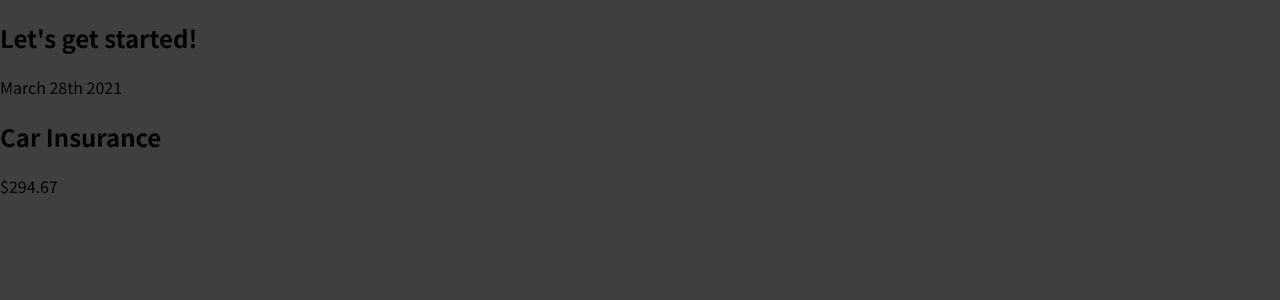
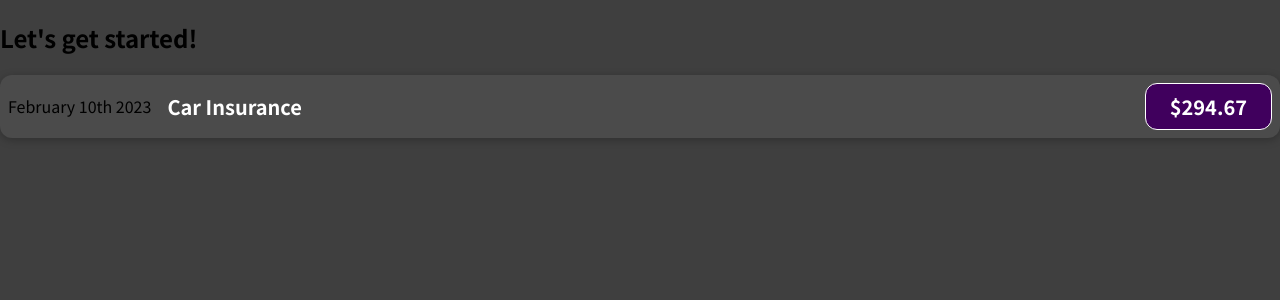
Before and after one commit to ipekgulsencelik/expense-tracker, a JavaScript app: page / in a window 1280 px wide. Shown: the top 300 px of the page. Built offline with nearby package versions, Linux system fonts and the light colour scheme; the HTML template or start-up script is replaced by a standard one.

Commit message:
adding basic css styling

```diff
--- a/package.json
+++ b/package.json
@@ -9,6 +9,7 @@
     "react": "^18.2.0",
     "react-dom": "^18.2.0",
     "react-scripts": "5.0.1",
+    "sass": "^1.58.0",
     "web-vitals": "^2.1.4"
   },
   "scripts": {
--- a/src/components/ExpenseItem.js
+++ b/src/components/ExpenseItem.js
@@ -1,10 +1,12 @@
+import './ExpenseItem.scss';
+
 function ExpenseItem() {
   return (
-    <div>
-      <div>March 28th 2021</div>
-      <div>
+    <div className="expense-item">
+      <div>February 10th 2023</div>
+      <div className="expense-item__description">
         <h2>Car Insurance</h2>
-        <div>$294.67</div>
+        <div className="expense-item__price">$294.67</div>
       </div>
     </div>
   );
--- /dev/null
+++ b/src/components/ExpenseItem.scss
@@ -0,0 +1,57 @@
+.expense-item {
+    display: flex;
+    justify-content: space-between;
+    align-items: center;
+    box-shadow: 0 2px 8px rgba(0, 0, 0, 0.25);
+    padding: 0.5rem;
+    margin: 1rem 0;
+    border-radius: 12px;
+    background-color: #4b4b4b;
+}
+
+.expense-item__description {
+    display: flex;
+    flex-direction: column;
+    gap: 1rem;
+    align-items: flex-end;
+    flex-flow: column-reverse;
+    justify-content: flex-start;
+    flex: 1;
+
+    h2 {
+        color: #3a3a3a;
+        font-size: 1rem;
+        flex: 1;
+        margin: 0 1rem;
+        color: white;
+    }
+
+    .expense-item__price {
+        font-size: 1rem;
+        font-weight: bold;
+        color: white;
+        background-color: #40005d;
+        border: 1px solid white;
+        padding: 0.5rem;
+        border-radius: 12px;
+    }
+}
+
+@media (min-width: 580px) {
+    .expense-item__description {
+        flex-direction: row;
+        align-items: center;
+        justify-content: flex-start;
+        flex: 1;
+
+        h2 {
+            font-size: 1.25rem;
+        }
+
+        .expense-item__price {
+            font-size: 1.25rem;
+            padding: 0.5rem 1.5rem;
+        }
+    }
+
+}
```
Also changed, not shown: 1 other file (tests, documents, lock files or other folders).
